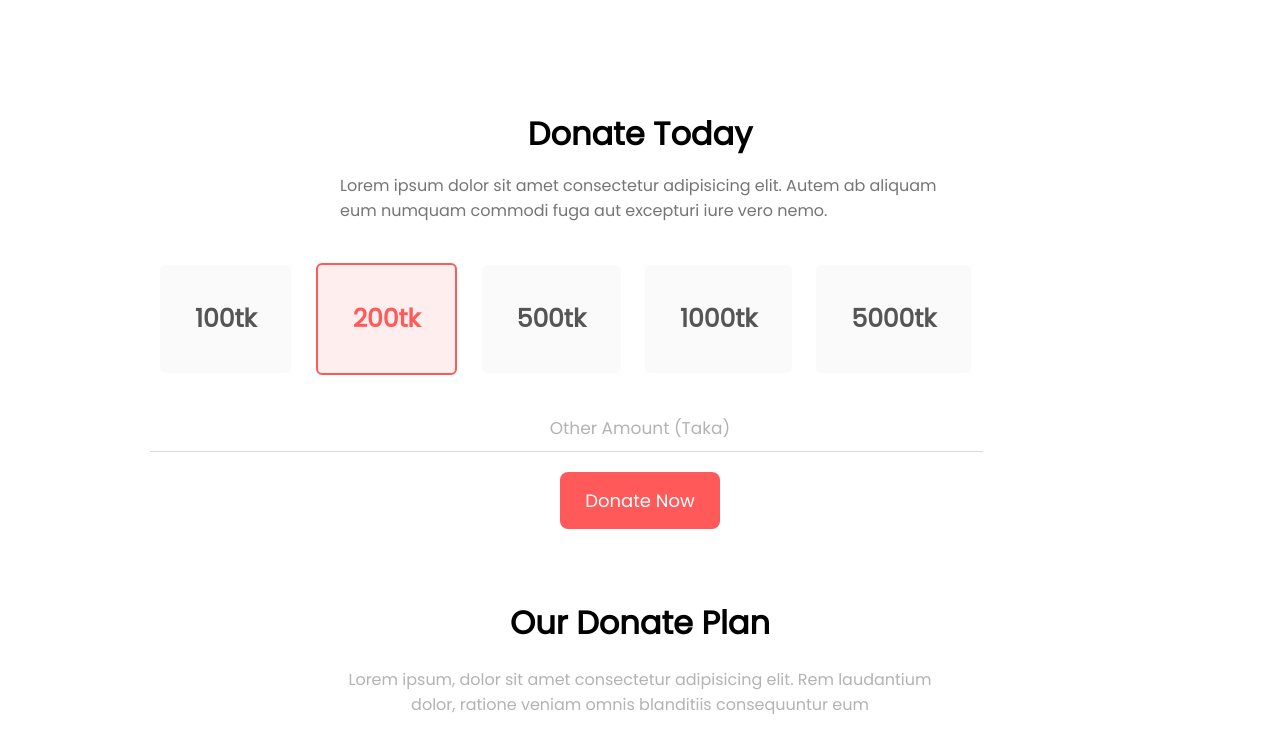
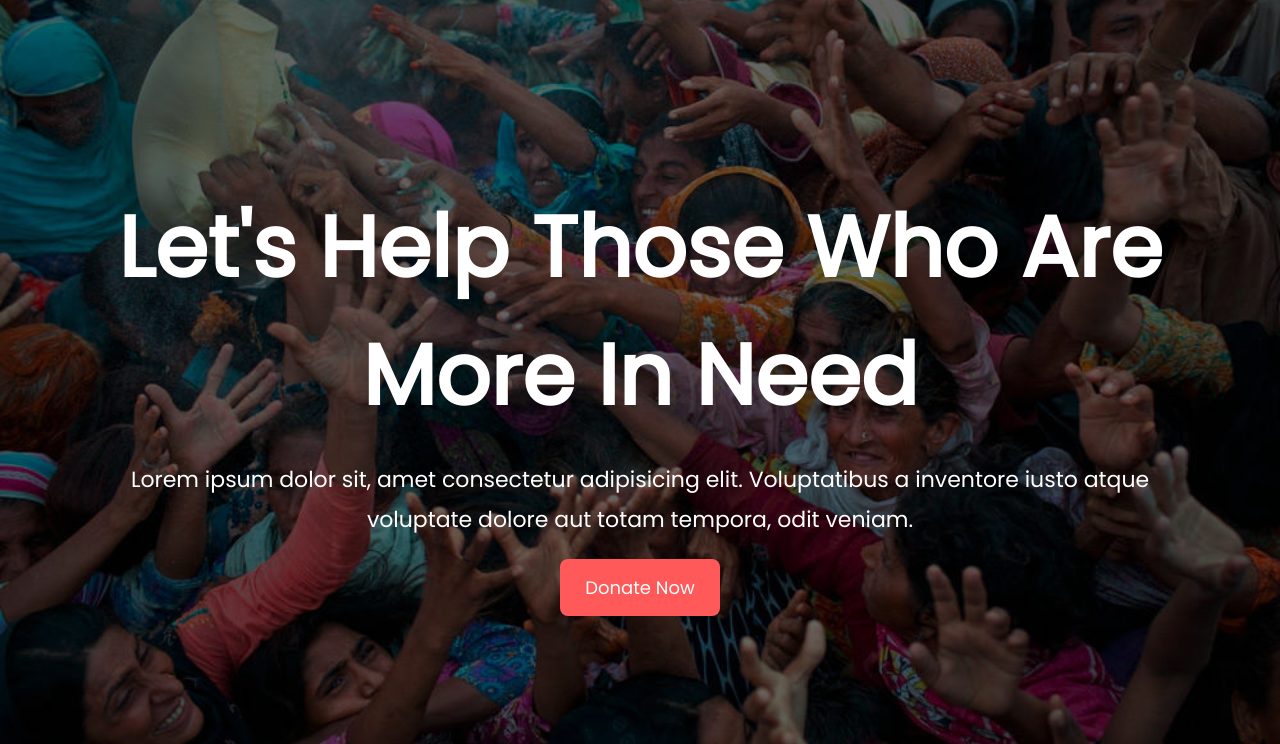
Before and after one commit to emamjion/donate, a plain HTML site: page index.html in a window 1280 px wide. Shown: the top 744 px of the page. Drawn offline with Linux system fonts and the light colour scheme.

Commit message:
header uncomment

```diff
--- a/index.html
+++ b/index.html
@@ -8,7 +8,7 @@
     <link rel="stylesheet" href="style.css">
 </head>
 <body>
-    <!-- <header>
+    <header>
         <section class="head-section">
             <h1 class="head-title">Let's Help those who are more in need</h1>
             <p class="head-para">
@@ -16,7 +16,7 @@
             </p>
             <button class="donate-btn btn">Donate Now</button>
         </section>
-    </header> -->
+    </header>
     <main>
         <section class="amount-section">
             <h1 class="amount-section-title">Donate Today</h1>
```
